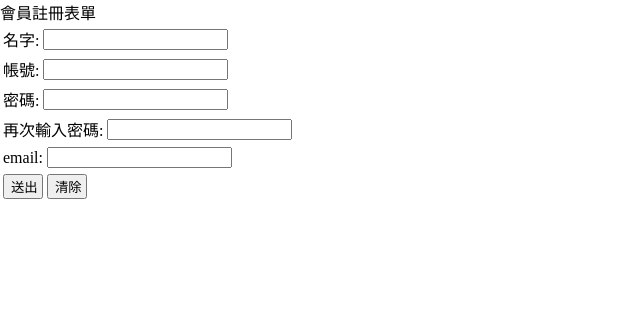
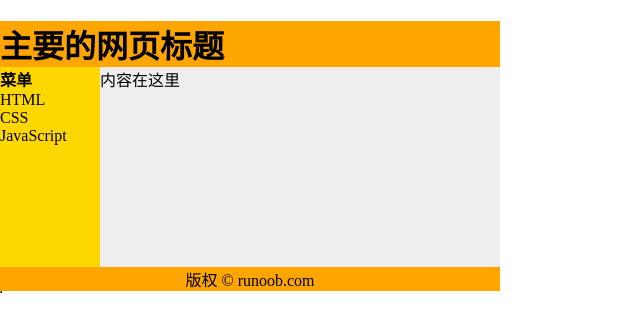
Before and after one commit to creamgod45/skill-games, a PHP site: page /index.php in a window 1280 px wide. Shown: the top 332 px of the page, without its empty margins (0-640 px from the left). Run offline with PHP 8.4, Linux system fonts and the light colour scheme; data that the repository does not hold is empty.

Commit message:
creamgod45 => update(1.0)

```diff
--- a/router/home.php
+++ b/router/home.php
@@ -9,101 +9,24 @@
 </head>
 <body>
     <form class="form" action="" method="POST">
-       <div>會員註冊表單</div>
-       <table>
-           <tr>
-               <td>
-                    <div class="col name">
-                        <span>
-                            名字:
-                        </span>
-                    </div>
-                </td>
-                <td>
-                    <div>
-                        <input type="text">
-                    </div>
-                </td>
-            </tr>
-        </table>
-        <table>
-                <tr>
-                    <td>
-                         <div class="col username">
-                         <span>
-                            帳號:
-                         </span>
-                     </td>
-                         </div>
-                     <td>
-                         <div>
-                             <input type="text">
-                         </div>
-                     </td>
-                 </tr>
-             </table>
-             <table>
-                    <tr>
-                        <td>
-                             <div class="col password">
-                             <span>
-                                密碼:
-                             </span>
-                         </td>
-                             </div>
-                         <td>
-                             <div>
-                                 <input type="password">
-                             </div>
-                         </td>
-                     </tr>
-                 </table>
-        <table>
-           <tr>
-               <td>
-                    <div class="col again">
-                    <span>
-                        再次輸入密碼:
-                    </span>
-                </td>
-                    </div>
-                <td>
-                    <div>
-                        <input type="password">
-                    </div>
-                </td>
-            </tr>
-        </table>
-        <table>
-                <tr>
-                    <td>
-                         <div class="col email">
-                         <span>
-                            email:
-                         </span>
-                     </td>
-                         </div>
-                     <td>
-                         <div>
-                             <input type="email">
-                         </div>
-                     </td>
-                 </tr>
-        </table>
-        <table>
-                <tr>
-                    <td>
-                        <div>
-                            <input type="submit" value="送出" style="width:40px;height:40px:font-size:20px;">
-                        </div>
-                    </td>
-                    <td>
-                        <div>
-                            <input type="button" value="清除" style="width:40px;height:40px:font-size:20px;">
-                        </div>
-                     </td>
-                 </tr>
-        </table>
+            <table border="1">
+
+<div id="container" style="width:500px">
+
+        <div id="header" style="background-color:#FFA500;">
+        <h1 style="margin-bottom:0;">主要的网页标题</h1></div>
+        <div id="menu" style="background-color:#FFD700;height:200px;width:100px;float:left;">
+        <b>菜单</b><br>
+        HTML<br>
+        CSS<br>
+        JavaScript</div>
+        <div id="content" style="background-color:#EEEEEE;height:200px;width:400px;float:left;">
+        内容在这里</div>
+
+        <div id="footer" style="background-color:#FFA500;clear:both;text-align:center;">
+        版权 © runoob.com</div>
+        </div>
+
     </form>
 </body>
 </html>
```
